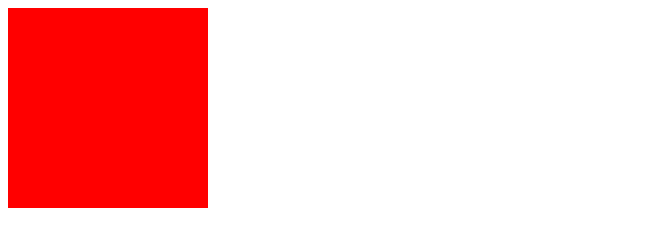
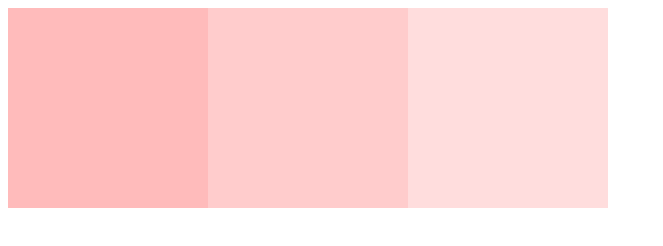
Before and after one commit to masutaniR/jQuery-Lesson_3, a plain HTML site: page index.html in a window 1280 px wide. Both pictures are taken after a click on the element 108 px from the left and 108 px from the top of the page. Shown: the whole page, without its empty margins (0-663 px from the left). Drawn offline with Linux system fonts and the light colour scheme.

Commit message:
[Start] JS-7

```diff
--- a/app.css
+++ b/app.css
@@ -1,8 +1,18 @@
 .box1 {
-  background-color: #ff0000;
+  background-color: #ffffff;
   height: 200px;
   width: 200px;
+  float: left;
 }
-.box1-ext {
-  border: 10px solid black;
+.bg1 {
+  background-color: #ffaaaa;
 }
+.bg2 {
+  background-color: #ffbbbb;
+}
+.bg3 {
+  background-color: #ffcccc;
+}
+.bg4 {
+  background-color: #ffdddd;
+}
--- a/app.js
+++ b/app.js
@@ -1,8 +1,14 @@
 $(function(){
-  $('.box1').on('click', function(){
-    $('.box1').addClass('box1-ext');
+  $('.bg1').on('click', function(){
+    $('.bg1').slideUp();
   });
-  $('.box1').mouseout(function(){
-    $('.box1').removeClass('box1-ext');
+  $('.bg2').on('click', function(){
+    $('.bg2').slideUp();
+  });
+  $('.bg3').on('click', function(){
+    $('.bg3').slideUp();
+  });
+  $('.bg4').on('click', function(){
+    $('.bg4').slideUp();
   });
 });
--- a/index.html
+++ b/index.html
@@ -6,7 +6,12 @@
     <title>jQuery</title>
   </head>
   <body>
-    <div class="box1"></div>
+    <div class="box">
+      <div class="box1 bg1"></div>
+      <div class="box1 bg2"></div>
+      <div class="box1 bg3"></div>
+      <div class="box1 bg4"></div>
+    </div>
     <script src="jquery.min.js"></script>
     <script src="app.js"></script>
   </body>
```
